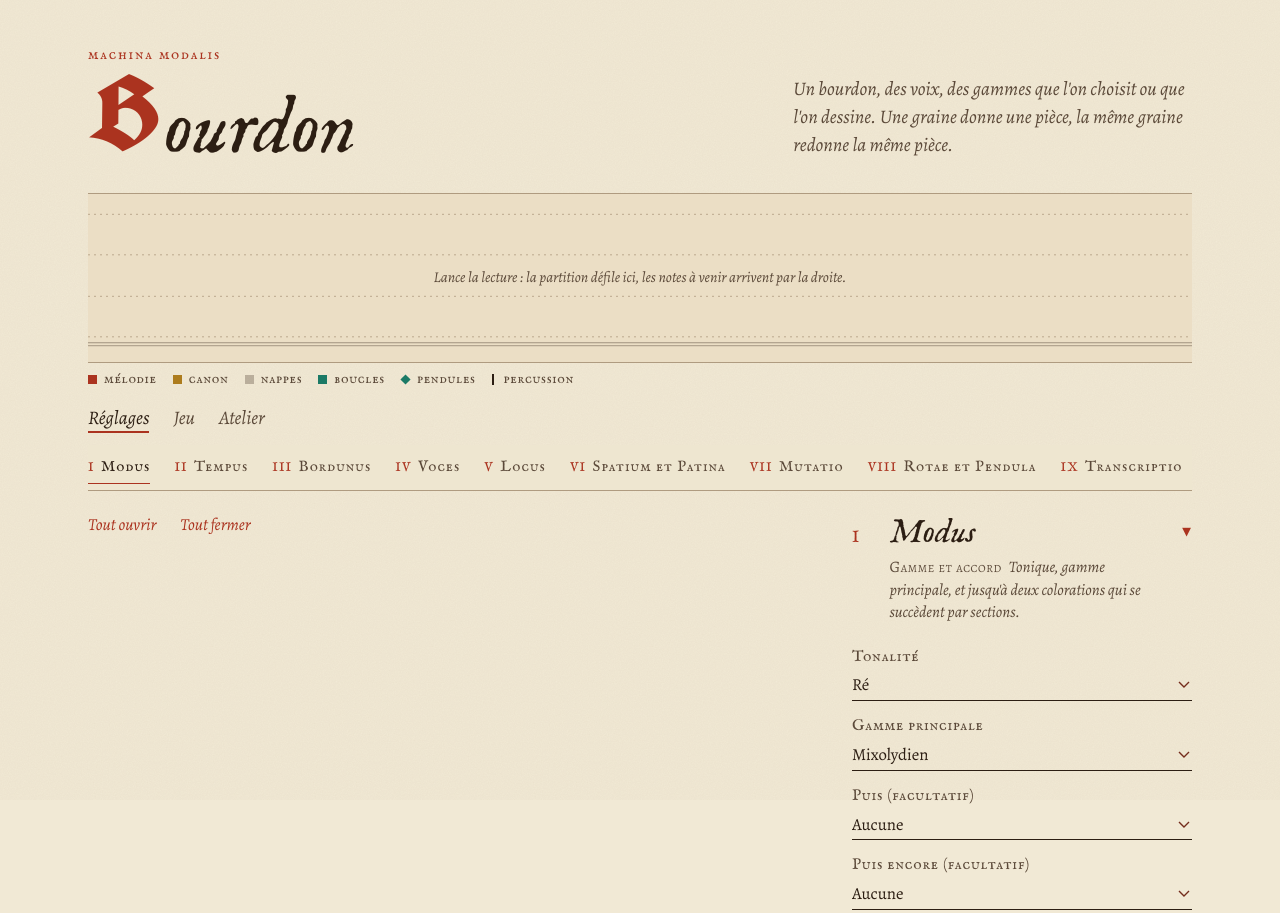
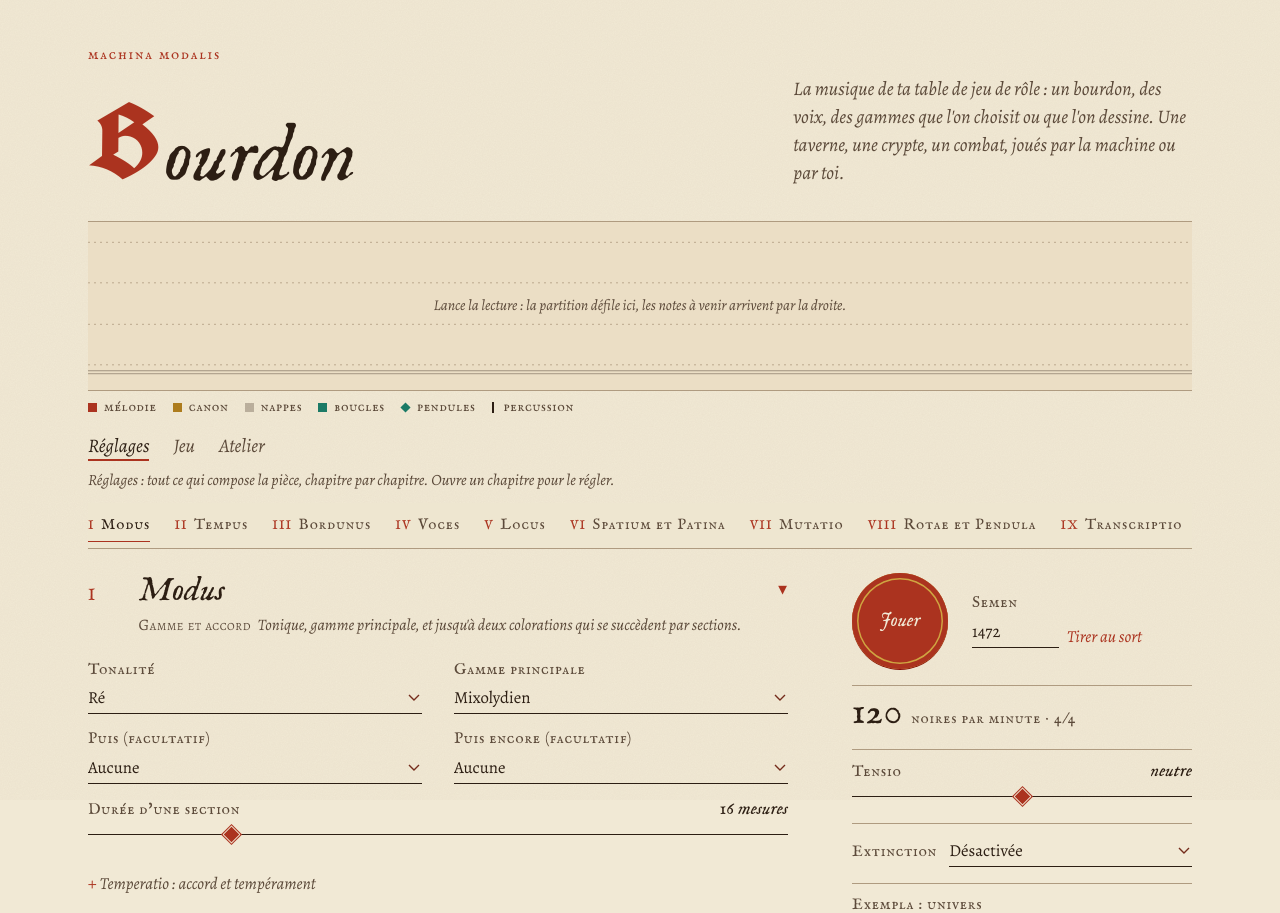
Before and after one commit to alexcartn/RPG_Synth, a website: page index.html in a window 1280 px wide. Shown: the top 913 px of the page. Drawn offline with Linux system fonts and the light colour scheme.

Commit message:
Corrige la mise en page, descriptions des chapitres fermés, accroche JDR, titre machina modalis
Co-Authored-By: Claude Sonnet 5.5 <noreply@anthropic.com>
Claude-Session: https://claude.ai/code/session_01Ps48RoZBXbq8thWnLuAhCA

```diff
--- a/css/style.css
+++ b/css/style.css
@@ -84,7 +84,7 @@ canvas#pend{width:100%; height:56px; display:block; background:var(--parch-2); b
 .chap{border-top:1px solid var(--rule); padding:var(--sp-xl) 0 var(--sp-2xl); margin:0}
 .chap:first-child{border-top:0; padding-top:0}
 .chap > summary > header{display:flex; align-items:baseline; gap:var(--sp-lg); margin-bottom:var(--sp-xl)}
-.chap .num{font:400 1.05rem/1 var(--caps); letter-spacing:.12em; color:var(--rubric); min-width:2.6ch}
+.chap .num{font:400 1.05rem/1 var(--caps); letter-spacing:.12em; color:var(--rubric); min-width:4.2ch}
 .chap h2{font:italic 400 clamp(1.6rem,3vw,2.1rem)/1.1 var(--display); margin:0}
 .chap .sub{font:italic 400 1rem/1.4 var(--body); color:var(--ink-2); margin:var(--sp-xs) 0 0}
 .fields{display:grid; grid-template-columns:repeat(auto-fit,minmax(230px,1fr)); gap:var(--sp-lg) var(--sp-2xl)}
@@ -462,6 +462,7 @@ details.atsave{margin-top:0}
 .chap[open] > summary::after{transform:rotate(90deg)}
 .chap > summary:hover h2{color:var(--rubric)}
 .chap:not([open]){padding-bottom:var(--sp-lg)}
+.chap:not([open]) .sub{margin-top:var(--sp-2xs,2px)}
 .chap:not([open]) > summary > header{margin-bottom:0}
-.chap:not([open]) .sub{display:none}
-.foldrow{display:flex; gap:var(--sp-xl); margin:0 0 var(--sp-md)}
+
+.modehint{margin:calc(-1*var(--sp-xs)) 0 var(--sp-md); font:italic 400 .98rem/1.4 var(--body); color:var(--ink-2); max-width:70ch}
--- a/index.html
+++ b/index.html
@@ -3,8 +3,8 @@
 <head>
 <meta charset="utf-8">
 <meta name="viewport" content="width=device-width, initial-scale=1, viewport-fit=cover">
-<title>Bourdon : machine à ambiances modales</title>
-<meta name="description" content="Bourdon : machine à ambiances modales pour dungeon synth et tavernes. Audio synthétisé dans le navigateur, export WAV, boucle, stems et MIDI.">
+<title>Bourdon : machina modalis</title>
+<meta name="description" content="Bourdon : machina modalis, ambiances modales pour dungeon synth, tavernes et parties de jeu de rôle. Audio synthétisé dans le navigateur, export WAV, boucle, stems et MIDI.">
 <meta name="theme-color" content="#efe6d0">
 <link rel="icon" type="image/png" sizes="192x192" href="icons/icon-192.png">
 <link rel="apple-touch-icon" href="icons/apple-touch-icon.png">
@@ -22,7 +22,7 @@
     <p class="kicker">machina modalis</p>
     <h1>Bourdon</h1>
     <p class="installrow"><button class="lnk" id="install" type="button" hidden>Installer l'application</button></p>
-    <p class="lede" lang="fr">Un bourdon, des voix, des gammes que l'on choisit ou que l'on dessine. Une graine donne une pièce, la même graine redonne la même pièce.</p>
+    <p class="lede" lang="fr">La musique de ta table de jeu de rôle : un bourdon, des voix, des gammes que l'on choisit ou que l'on dessine. Une taverne, une crypte, un combat, joués par la machine ou par toi.</p>
   </header>
 
   <figure class="score" id="score">
@@ -35,6 +35,7 @@
     <button class="lnk" id="jeuBtn" type="button" aria-pressed="false">Jeu</button>
     <button class="lnk" id="atelierBtn" type="button" aria-pressed="false">Atelier</button>
   </nav>
+  <p class="modehint" id="modeHint"></p>
 
   <nav class="toc" id="toc" aria-label="Chapitres"></nav>
 
--- a/js/atelier.js
+++ b/js/atelier.js
@@ -275,6 +275,7 @@ function setMode(m){
   $("reglBtn").setAttribute("aria-pressed",(!jeu&&!at)?"true":"false");
   $("jeuBtn").setAttribute("aria-pressed",jeu?"true":"false");
   $("atelierBtn").setAttribute("aria-pressed",at?"true":"false");
+  const mh=$("modeHint"); if(mh) mh.textContent=jeu?"Jeu : la machine joue, tu la pilotes en direct avec des boutons, un pad et le cercle des hauteurs.":at?"Atelier : tu construis ton synthé et tu le joues au clavier, dans la gamme du thème, avec ou sans la machine.":"Réglages : tout ce qui compose la pièce, chapitre par chapitre. Ouvre un chapitre pour le régler.";
   try{ localStorage.setItem("bourdon.mode",m); }catch(e){}
   if(old==="atelier"&&!at) atReleaseAll();
   if(jeu){ jeuSync(); jeuState(); }
--- a/js/main.js
+++ b/js/main.js
@@ -2,7 +2,7 @@
 /* ============================================================
    DÉMARRAGE
    ============================================================ */
-buildRing(); buildChapters(); buildPresets(); buildJeu(); buildAtelier(); $("reglBtn").onclick=()=>setMode("reglage"); $("atelierBtn").onclick=()=>setMode("atelier"); syncUI(); restoreMode();
+buildRing(); buildChapters(); buildPresets(); buildJeu(); buildAtelier(); $("reglBtn").onclick=()=>setMode("reglage"); $("atelierBtn").onclick=()=>setMode("atelier"); syncUI(); restoreMode(); setMode(MODE);
 document.querySelector("#presets .lnk").setAttribute("aria-current","true");
 /* la partition suit la taille de son cadre et attend que les polices soient chargées */
 vizFit();
--- a/js/ui.js
+++ b/js/ui.js
@@ -342,9 +342,6 @@ function foldChapters(){
     while(sec.firstChild) d.appendChild(sec.firstChild);
     d.addEventListener("toggle",save); host.replaceChild(d,sec);
   });
-  const row=document.createElement("p"); row.className="foldrow";
-  [["Tout ouvrir",true],["Tout fermer",false]].forEach(([t,v])=>{ const b=document.createElement("button"); b.type="button"; b.className="lnk"; b.textContent=t; b.onclick=()=>{ host.querySelectorAll(".chap").forEach(d=>{ d.open=v; }); save(); }; row.appendChild(b); });
-  host.parentNode.insertBefore(row,host);
 }
 /* table des matières collée en haut : numéros romains et titres latins */
 function buildToc(){
```
Also changed, not shown: README.md, manifest.webmanifest.
